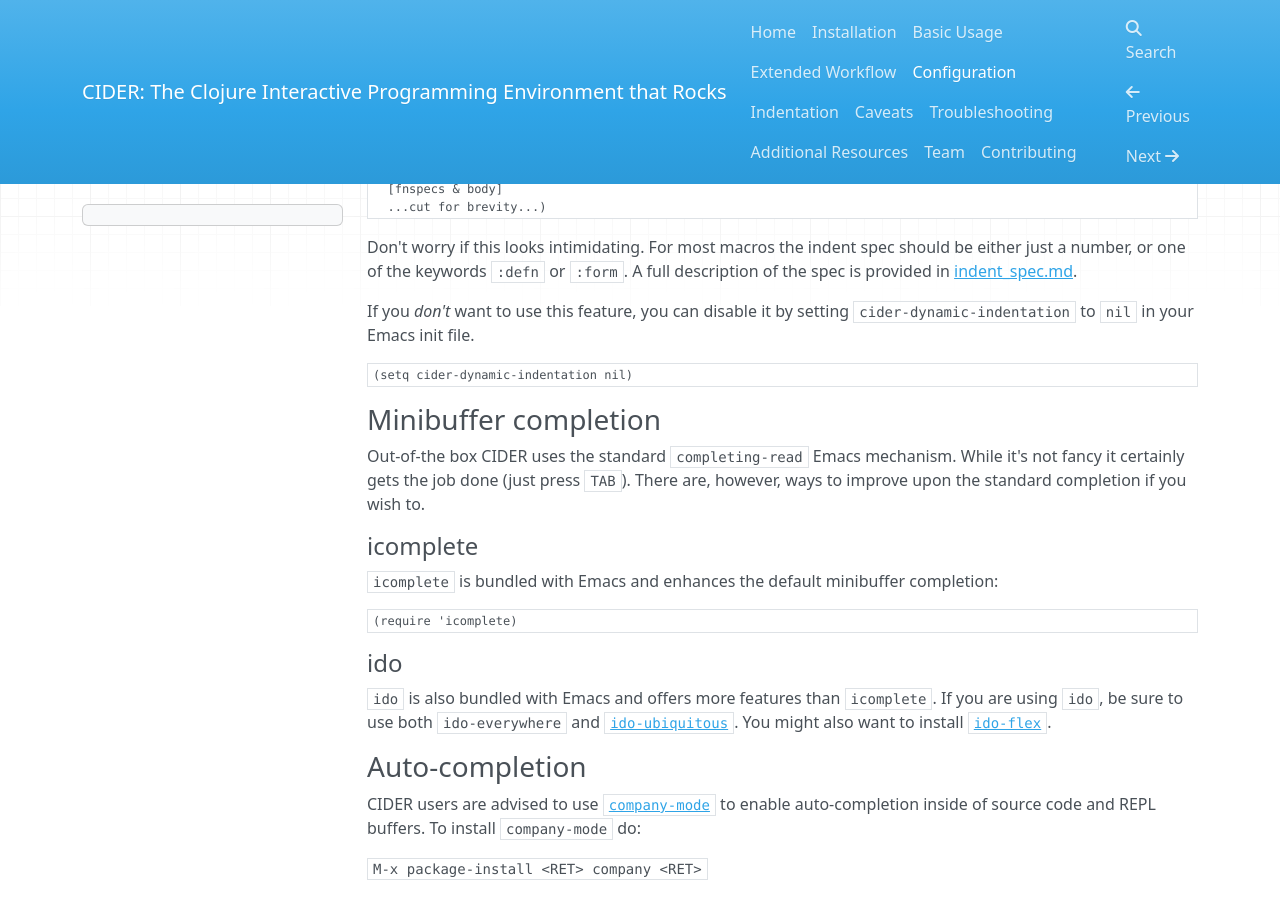
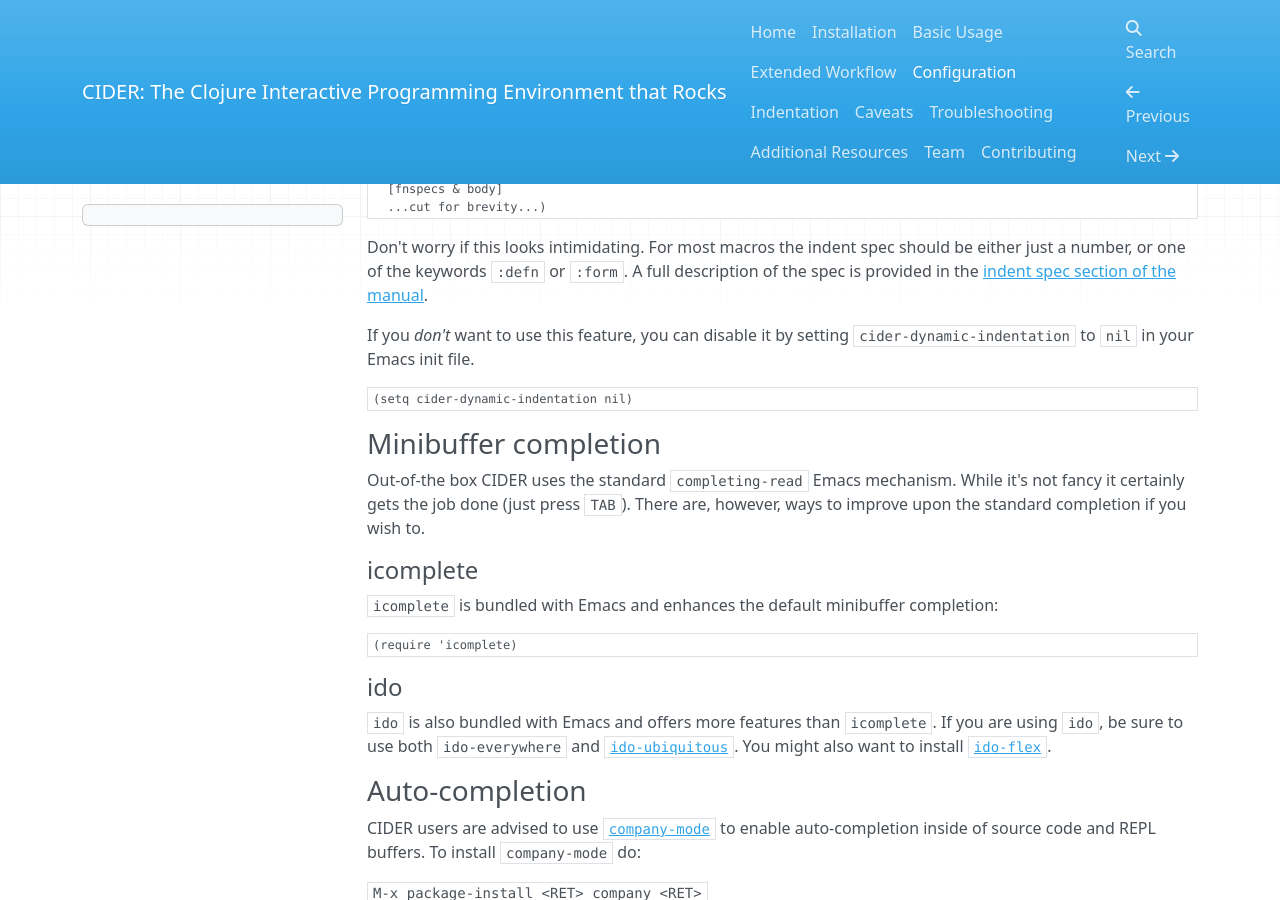
Before and after one commit to clojure-emacs/cider, an MkDocs documentation site: the page built from doc/configuration.md, in a window 1280 px wide and 900 px high, scrolled down 2639 px. Built offline with MkDocs 1.6.1, drawn with Linux system fonts in a browser that asks for light colours; nearby versions of some CDN libraries; old or Windows-style settings are respelled for this version of MkDocs.

Commit message:
Tweak the indent spec link

```diff
--- a/doc/configuration.md
+++ b/doc/configuration.md
@@ -180,7 +180,8 @@
 
 Don't worry if this looks intimidating. For most macros the indent spec should
 be either just a number, or one of the keywords `:defn` or `:form`. A full
-description of the spec is provided in [indent_spec.md](doc/indent_spec.md).
+description of the spec is provided in the
+[indent spec section of the manual](doc/indent_spec.md).
 
 If you *don't* want to use this feature, you can disable it by setting
 `cider-dynamic-indentation` to `nil` in your Emacs init file.
```
